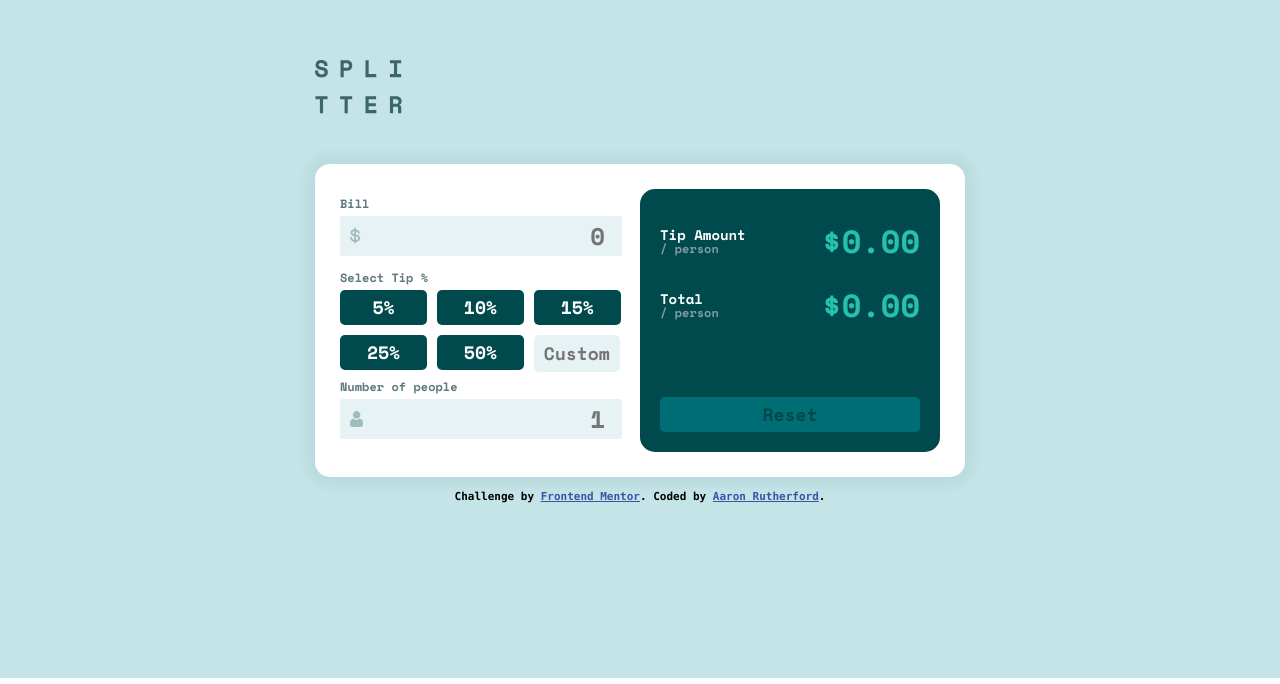
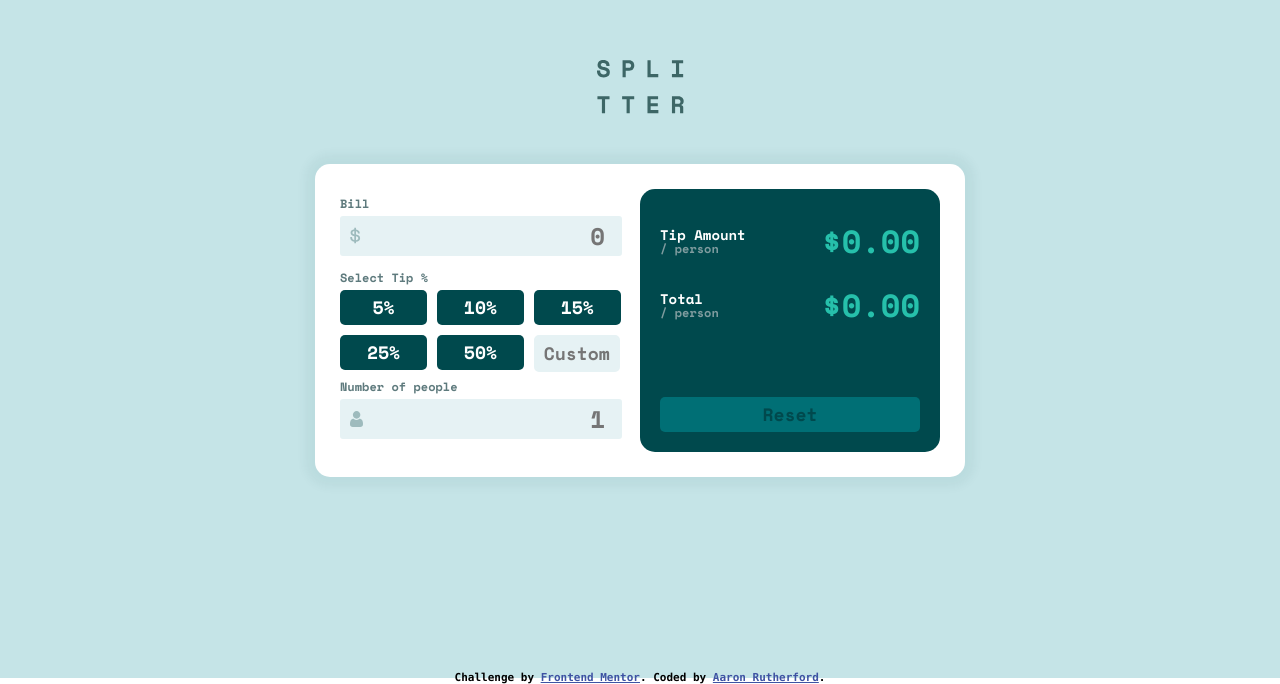
Before and after one commit to Hazipan/tip-calc, a React (Create React App) app: page / in a window 1280 px wide. Shown: the part 122-806 px from the top of the page. Built offline with nearby package versions, Linux system fonts and the light colour scheme.

Commit message:
Style Fix
Last push to fix accessibility affected style. This fixes that

```diff
--- a/src/App.css
+++ b/src/App.css
@@ -7,12 +7,22 @@
   background-color: hsl(185, 41%, 84%);
 }
 
-.attribution {
-  font-family: source-code-pro, Menlo, Monaco, Consolas, 'Courier New',
-    monospace;
+.calc {
+  display: flex;
+  justify-content: center;
+  align-items: center;
+  height: 100vh;
+  flex-direction: column;
+  background-color: hsl(185, 41%, 84%);
 }
 
-.attribution { font-size: 11px; text-align: center; margin-top: 20px; }
+.attribution {
+  font-size: 11px;
+  text-align: center;
+  margin-top: 20px;
+  font-family: source-code-pro, Menlo, Monaco, Consolas, 'Courier New', monospace;
+}
+
 .attribution a { color: hsl(228, 45%, 44%); }
 
 @media(max-width: 600px){
--- a/src/App.js
+++ b/src/App.js
@@ -29,7 +29,6 @@ const hidden = { visibility: 'hidden' };
 let billWarningStyle = hidden;
 let peopleWarningStyle = hidden;
 
-// styles for default and selected tip buttons
 class App extends React.Component {
   constructor(props) {
     super(props);
@@ -136,7 +135,7 @@ class App extends React.Component {
 
     return (
       <div className="app">
-        <main>
+        <main className='calc'>
           <img id="logo" src={logo} alt="Splitter Logo" />
           <Container>
             <InputCard>
```
